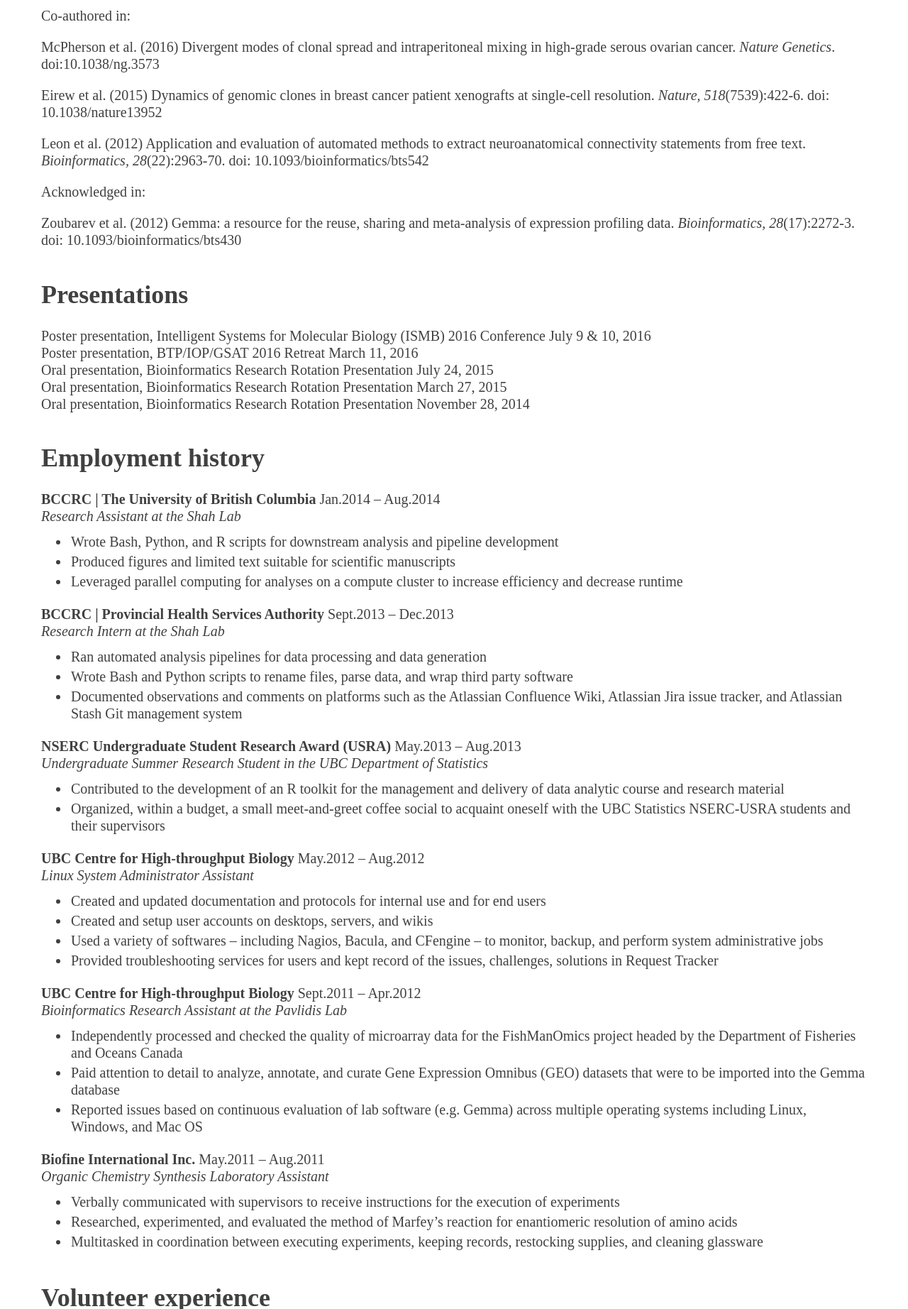
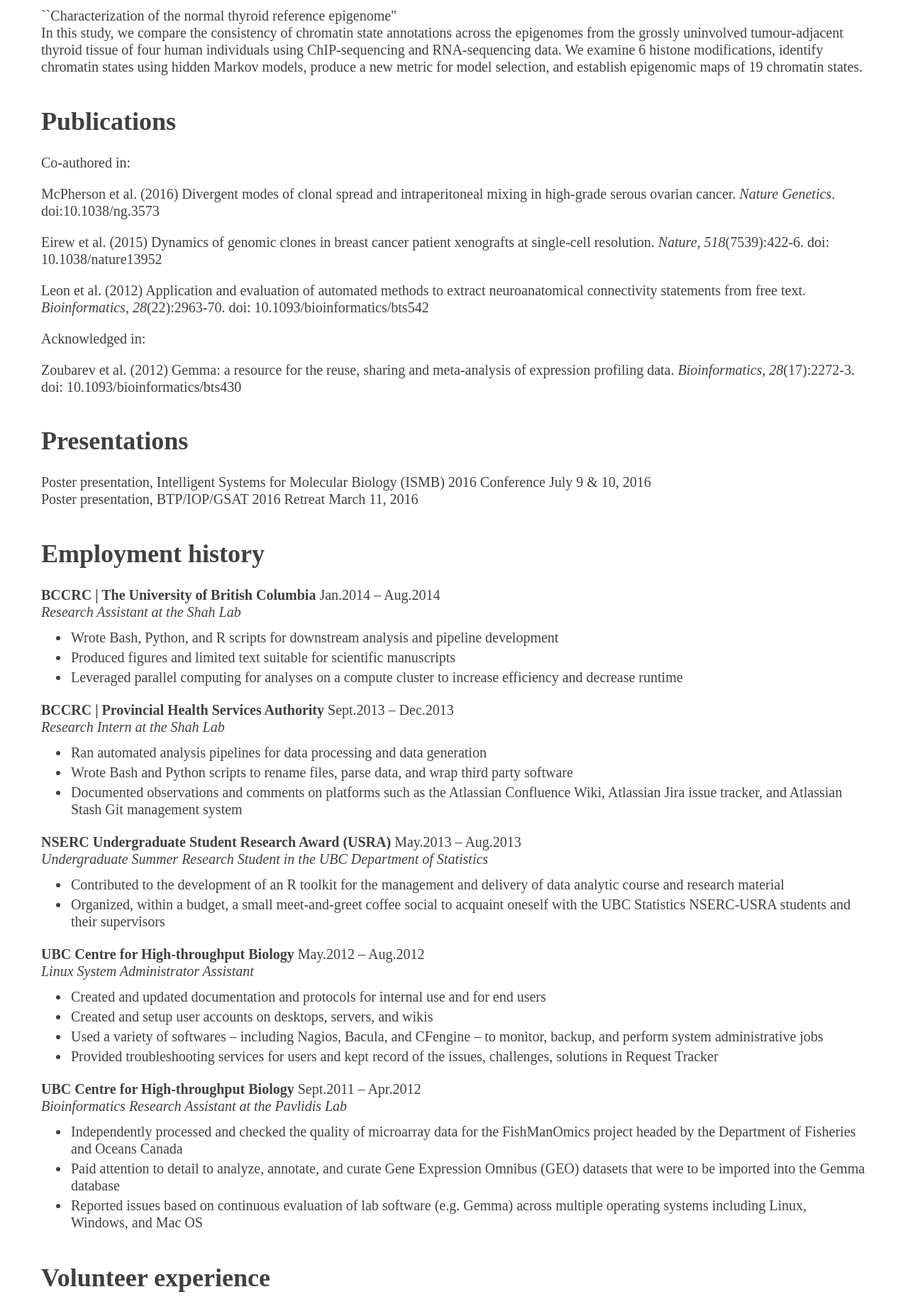
Before and after one commit to csiu/CV, a plain HTML site: page index.html in a window 1280 px wide. Shown: the part 699-2543 px from the top of the page at 71% size. Drawn offline with Linux system fonts and the light colour scheme.

Commit message:
add thesis

```diff
--- a/index.html
+++ b/index.html
@@ -14,8 +14,8 @@
 </span></p>
 <ul>
 <li><p>University of British Columbia, Vancouver, BC</p></li>
+<li><p>Supervised by Dr. Steven Jones at the Genome Sciences Centre, BC Cancer Agency</p></li>
 <li><p>4 month lab rotations with Steven Jones, Wyeth Wasserman, and Denise Daley</p></li>
-<li><p>Thesis supervisor: Dr. Steven Jones</p></li>
 </ul>
 <p><span> <span><strong>Bachelor of Science, Biochemistry</strong></span> Sept.2008 – May.2013<br />
 </span></p>
@@ -37,6 +37,9 @@
 </tr>
 </tbody>
 </table>
+<h1 id="thesis">Thesis</h1>
+<p>``Characterization of the normal thyroid reference epigenome&quot;<br />
+In this study, we compare the consistency of chromatin state annotations across the epigenomes from the grossly uninvolved tumour-adjacent thyroid tissue of four human individuals using ChIP-sequencing and RNA-sequencing data. We examine 6 histone modifications, identify chromatin states using hidden Markov models, produce a new metric for model selection, and establish epigenomic maps of 19 chromatin states.</p>
 <h1 id="publications">Publications</h1>
 <p>Co-authored in:</p>
 <p>McPherson et al. (2016) Divergent modes of clonal spread and intraperitoneal mixing in high-grade serous ovarian cancer. <span><em>Nature Genetics</em></span>. doi:10.1038/ng.3573</p>
@@ -47,9 +50,6 @@
 <h1 id="presentations">Presentations</h1>
 <p><span> Poster presentation, Intelligent Systems for Molecular Biology (ISMB) 2016 Conference July 9 &amp; 10, 2016<br />
 </span> <span> Poster presentation, BTP/IOP/GSAT 2016 Retreat March 11, 2016<br />
-</span> <span> Oral presentation, Bioinformatics Research Rotation Presentation July 24, 2015<br />
-</span> <span> Oral presentation, Bioinformatics Research Rotation Presentation March 27, 2015<br />
-</span> <span> Oral presentation, Bioinformatics Research Rotation Presentation November 28, 2014<br />
 </span></p>
 <h1 id="employment-history">Employment history</h1>
 <p><span> <span><strong>BCCRC <span class="math inline">|</span> The University of British Columbia</strong></span> Jan.2014 – Aug.2014<br />
@@ -87,13 +87,6 @@
 <li><p>Paid attention to detail to analyze, annotate, and curate Gene Expression Omnibus (GEO) datasets that were to be imported into the Gemma database</p></li>
 <li><p>Reported issues based on continuous evaluation of lab software (e.g. Gemma) across multiple operating systems including Linux, Windows, and Mac OS</p></li>
 </ul>
-<p><span> <span><strong>Biofine International Inc.</strong></span> May.2011 – Aug.2011<br />
-</span> <span> <span><em>Organic Chemistry Synthesis Laboratory Assistant</em></span></span></p>
-<ul>
-<li><p>Verbally communicated with supervisors to receive instructions for the execution of experiments</p></li>
-<li><p>Researched, experimented, and evaluated the method of Marfey’s reaction for enantiomeric resolution of amino acids</p></li>
-<li><p>Multitasked in coordination between executing experiments, keeping records, restocking supplies, and cleaning glassware</p></li>
-</ul>
 <h1 id="volunteer-experience">Volunteer experience</h1>
 <p><span> <span><em>Helper</em></span>, <span><strong>Software Carpentry workshop</strong></span> Oct.2016<br />
 </span> <span> <span><em>Wayfinder</em></span>, <span><strong>St. Paul’s Hospital</strong></span> Feb.2013 – Apr.2013<br />
```
